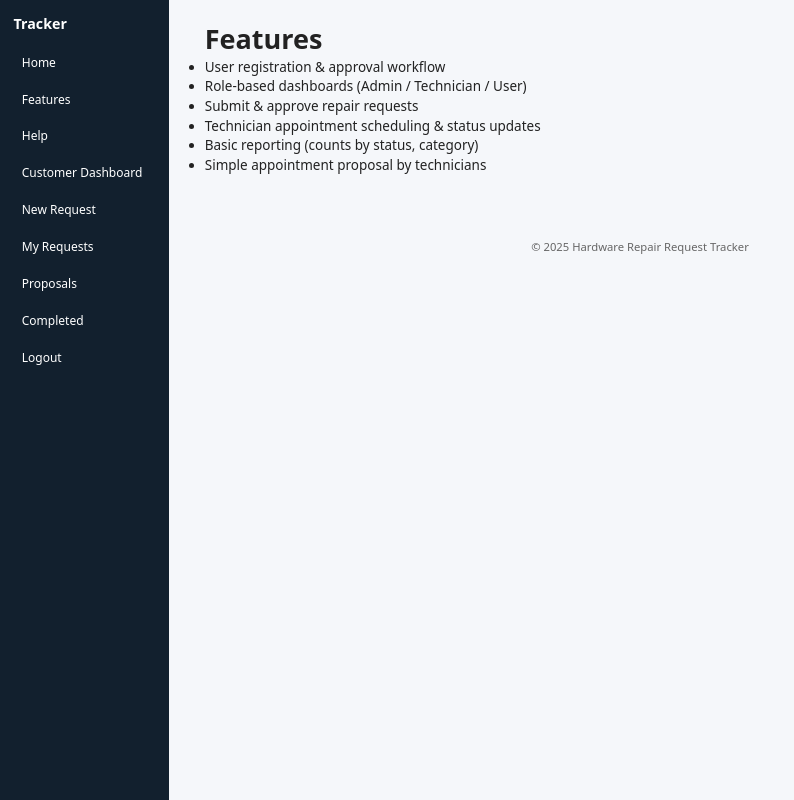
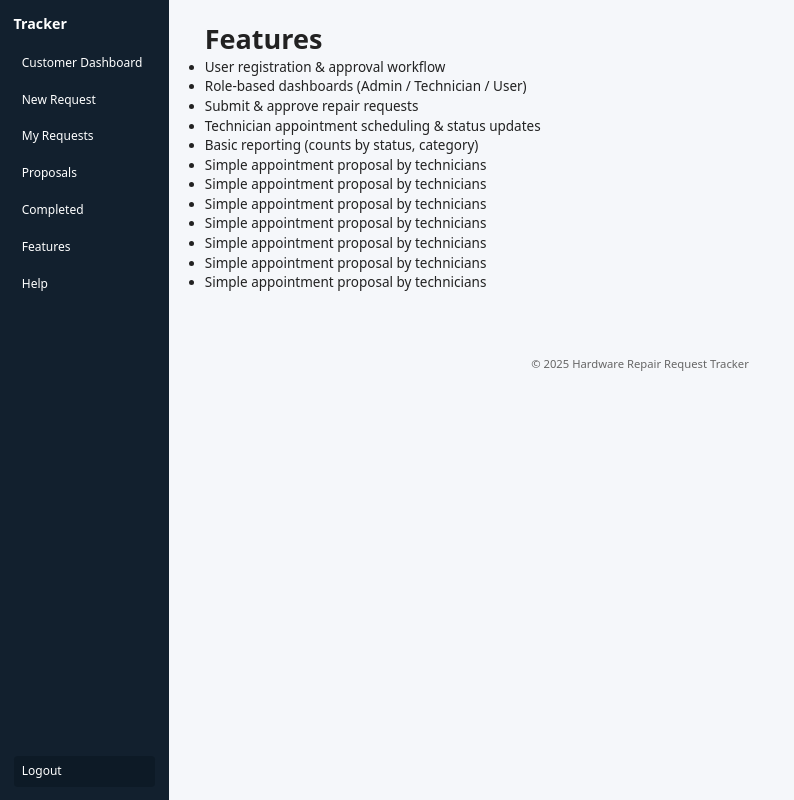
Before and after one commit to HiranthaSandaruwan/Hardware, a PHP site: page /features.php in a window 1280 px wide. Shown: the whole page, without its empty margins (0-794 px from the left). Run offline with PHP 8.4, Linux system fonts and the light colour scheme; a user stored in the database is signed in.

Commit message:
Unify admin feedback pages and update navigation
Replaces separate customer and technician feedback admin pages with a single feedback overview (admin/feedback.php). Updates admin dashboard and sidebar navigation to link to the new overview. Improves sidebar logout button placement and footer padding for better UI. Also adds an inline register button to the login form and removes duplicate feature list entries.

```diff
--- a/admin/index.php
+++ b/admin/index.php
@@ -113,7 +113,7 @@ $latestPayments = $mysqli->query("SELECT p.payment_id,p.method,p.status,p.paid_a
   <div class="card" style="flex:1 1 15rem;">
     <h3>Feedback</h3>
     <p style="font-size:.75rem;">Quality insights.</p>
-    <p><a href="feedback_customers.php">Customer → Tech</a><br><a href="feedback_technicians.php">Tech → Customer</a></p>
+  <p><a href="feedback.php">Open Feedback Overview &raquo;</a></p>
   </div>
   <div class="card" style="flex:1 1 15rem;">
     <h3>Payments</h3>
--- a/assets/css/style.css
+++ b/assets/css/style.css
@@ -219,6 +219,15 @@ nav.sidebar a {
     background: transparent
 }
 
+/* Push logout to bottom */
+nav.sidebar a.logout-bottom {
+    margin-top: auto;
+    background: #0d1a26;
+}
+nav.sidebar a.logout-bottom:hover {
+    background: #1e3952;
+}
+
 nav.sidebar a.active,
 nav.sidebar a:hover {
     background: #1e3952
@@ -232,11 +241,23 @@ main.with-sidebar {
 }
 
 footer {
-    margin: 1.75rem 0 1rem;
-    /* Reduced top spacing */
-    text-align: center;
-    color: #666;
-    font-size: .75rem;
+        margin: 1.75rem 0 1rem;
+        /* Reduced top spacing */
+        text-align: center;
+        color: #666;
+        font-size: .75rem;
+        padding-left: 0;
+        padding-right: 0;
+        padding-bottom: 0;
+        padding-top: 0;
+        display: block;
+}
+
+@media (min-width: 600px) {
+    footer {
+        padding-left: 35vw;
+        padding-right: 35vw;
+    }
 }
 
 .badge {
--- a/auth/login.php
+++ b/auth/login.php
@@ -70,6 +70,10 @@ if ($_SERVER['REQUEST_METHOD'] === 'POST') {
   <label>Password
     <input type="password" name="password" required>
   </label>
-  <button type="submit">Login</button>
+  <div class="button-container">
+    <button type="submit">Login</button>
+    <a href="choose_role.php" class="btn outline" style="margin:0;">Register</a>
+  </div>
 </form>
+<!-- Removed below-form register link; replaced with inline button -->
 <?php include __DIR__ . '/../partials/footer.php'; ?>
--- a/db.php
+++ b/db.php
@@ -1,9 +1,4 @@
 <?php
-
-/**
- * Database connection bootstrap.
- * Plain mysqli (logic unchanged); includes minimal auto-migration for payment confirmation fields.
- */
 
 $dbhost = 'localhost';
 $dbuser = 'root';
--- a/features.php
+++ b/features.php
@@ -7,5 +7,12 @@
   <li>Technician appointment scheduling &amp; status updates</li>
   <li>Basic reporting (counts by status, category)</li>
   <li>Simple appointment proposal by technicians</li>
+  <li>Simple appointment proposal by technicians</li>
+  <li>Simple appointment proposal by technicians</li>
+  <li>Simple appointment proposal by technicians</li>
+  <li>Simple appointment proposal by technicians</li>
+  <li>Simple appointment proposal by technicians</li>
+
+  <li>Simple appointment proposal by technicians</li>
 </ul>
 <?php include __DIR__ . '/partials/footer.php'; ?>
--- a/partials/nav.php
+++ b/partials/nav.php
@@ -5,17 +5,13 @@ $base = $BASE_URL;
 ?>
 <nav class="sidebar">
   <h2>Tracker</h2>
-  <a href="<?= $base ?>/index.php">Home</a>
-  <a href="<?= $base ?>/features.php">Features</a>
-  <a href="<?= $base ?>/help.php">Help</a>
-
+  <!-- <a href="<?= $base ?>/index.php">Home</a> -->
   <?php if ($u): ?>
     <?php if ($role === 'admin'): ?>
       <a href="<?= $base ?>/admin/index.php">Admin Dashboard</a>
       <a href="<?= $base ?>/admin/users_pending.php">Pending Users</a>
       <a href="<?= $base ?>/admin/users_manage.php">Manage Users</a>
-      <!-- Removed request approval (v2 flow) -->
-      <!-- Reports & feedback links moved into Admin Dashboard -->
+      <a href="<?= $base ?>/admin/feedback.php">Feedback</a>
     <?php elseif ($role === 'technician'): ?>
       <a href="<?= $base ?>/technician/dashboard.php">Tech Dashboard</a>
       <a href="<?= $base ?>/technician/approved_requests.php">Requests</a>
@@ -29,9 +25,13 @@ $base = $BASE_URL;
       <a href="<?= $base ?>/customer/proposals.php">Proposals</a>
       <a href="<?= $base ?>/customer/completed.php">Completed</a>
     <?php endif; ?>
-    <a href="<?= $base ?>/auth/logout.php">Logout</a>
   <?php else: ?>
     <a href="<?= $base ?>/auth/login.php">Login</a>
     <a href="<?= $base ?>/auth/choose_role.php">Register</a>
   <?php endif; ?>
+  <a href="<?= $base ?>/features.php">Features</a>
+  <a href="<?= $base ?>/help.php">Help</a>
+  <?php if ($u): ?>
+    <a class="logout-bottom" href="<?= $base ?>/auth/logout.php">Logout</a>
+  <?php endif; ?>
 </nav>
```
Also changed, not shown: admin/feedback.php (added, +53 -0 lines), admin/feedback_customers.php (deleted, +0 -30 lines), admin/feedback_technicians.php (deleted, +0 -41 lines), help.php (line endings or trailing spaces).
